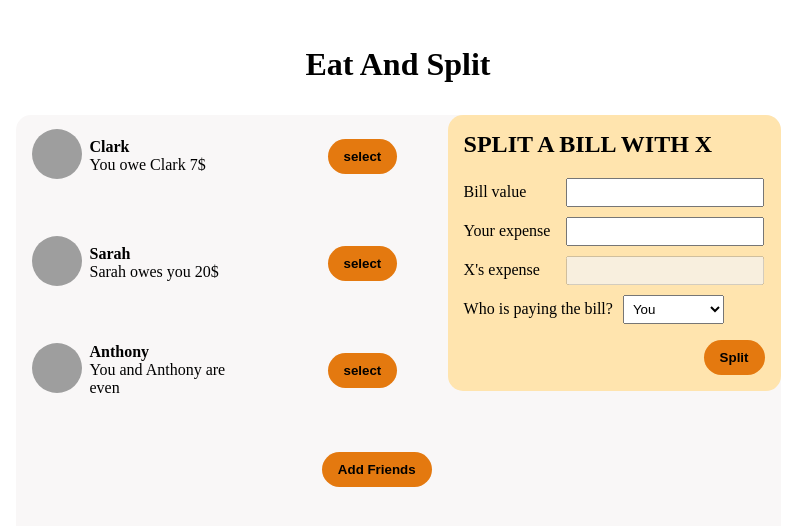
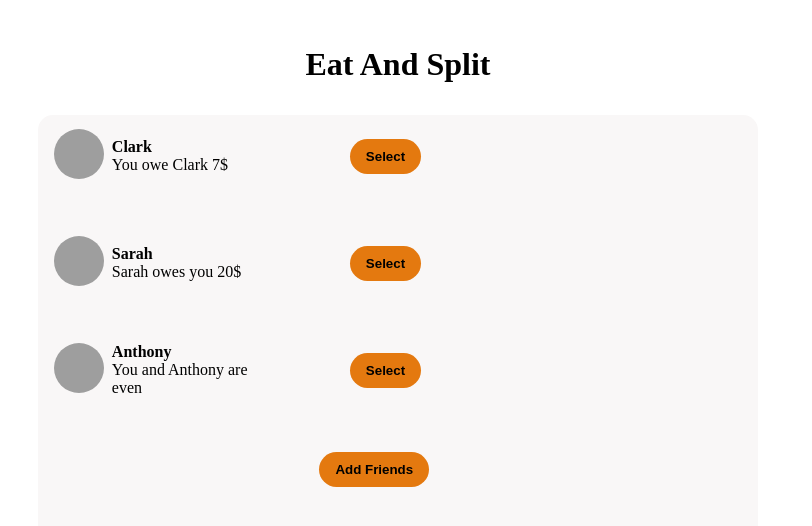
Before and after one commit to Abdi036/Eat_N_Split, a React (Create React App) app: page / in a window 1280 px wide. Shown: the top 526 px of the page, without its empty margins (242-1054 px from the left). Built offline with nearby package versions, Linux system fonts and the light colour scheme; grey boxes are pictures that could not be loaded.

Commit message:
added close and select display functionality

```diff
--- a/src/App.js
+++ b/src/App.js
@@ -23,9 +23,16 @@ const initial = [
 export default function App() {
   const [showaddFriends, setShowaddFriends] = useState(false);
   const [Friend, setFriend] = useState(initial);
+  const [selected, setSelected] = useState(null);
+
+  function handleSelected(friend) {
+    setSelected((cur) => (cur?.id === friend.id ? null : friend));
+    setShowaddFriends(false);
+  }
 
   // to display and hide button
   function handleShowAddFriend() {
+    setSelected(null);
     setShowaddFriends(!showaddFriends);
   }
 
@@ -39,14 +46,21 @@ export default function App() {
       <Header />
       <div className="App">
         <div>
-          <Friends Friend={Friend} showaddFriends={showaddFriends} />
+          <Friends
+            Friend={Friend}
+            showaddFriends={showaddFriends}
+            Onselected={handleSelected}
+            selected={selected}
+          />
+
           {showaddFriends && <AddFriends OnhandleAddFriend={handleAddFriend} />}
+
           <Button onClick={handleShowAddFriend}>
             {showaddFriends ? "Close" : "Add Friends"}
           </Button>
         </div>
 
-        <Split />
+        {selected && <Split selected={selected} />}
       </div>
     </div>
   );
@@ -59,13 +73,22 @@ function Header() {
   );
 }
 
-function Friends({ Friend }) {
+function Friends({ Friend, Onselected, selected }) {
   return (
     <div>
-      {Friend.map((friend, index) => (
-        <div key={index} className="Friends_container">
+      {Friend.map((friend) => {
+        const isSelected = friend.id === selected?.id;
+        return (
+          <div
+            key={friend.id}
+            className={`Friends_container ${isSelected ? "selected" : ""}`}
+          >
             <div className="profile_pic_container">
-            <img className="profile_pic" src={friend.image} alt={friend.name} />
+              <img
+                className="profile_pic"
+                src={friend.image}
+                alt={friend.name}
+              />
             </div>
             <div style={{ width: "150px" }}>
               <h4>{friend.name}</h4>
@@ -81,9 +104,12 @@ function Friends({ Friend }) {
               )}
               {friend.balance === 0 && <p>You and {friend.name} are even</p>}
             </div>
-          <Button>select</Button>
+            <Button onClick={() => Onselected(friend)}>
+              {isSelected ? "close" : "Select"}
+            </Button>
           </div>
-      ))}
+        );
+      })}
     </div>
   );
 }
@@ -146,11 +172,13 @@ function AddFriends({ OnhandleAddFriend }) {
   );
 }
 
-function Split() {
+function Split({ selected }) {
   return (
     <div className="split_bill_container">
       <div className="Form_wrapper">
-        <h2 style={{ paddingBottom: "20px" }}>SPLIT A BILL WITH X</h2>
+        <h2 style={{ paddingBottom: "20px" }}>
+          SPLIT A BILL WITH {selected.name}
+        </h2>
         <form>
           <div className="input_container">
             <label>Bill value</label>
@@ -161,14 +189,14 @@ function Split() {
             <input type="number" />
           </div>
           <div className="input_container">
-            <label>X's expense</label>
+            <label>{selected.name}'s expense</label>
             <input type="number" disabled />
           </div>
           <div>
             <label>Who is paying the bill?</label>
             <select>
               <option>You</option>
-              <option>Your Friend</option>
+              <option>{selected.name}</option>
             </select>
           </div>
         </form>
--- a/src/index.css
+++ b/src/index.css
@@ -28,7 +28,6 @@ body {
   justify-content: left;
   padding: 0.5rem;
   margin-bottom: 1.5rem;
-  cursor: pointer;
 }
 .profile_pic_container {
   padding: 0 0.5rem;
@@ -139,7 +138,7 @@ select {
 .splitBtn {
   margin: 1rem 0 0 15rem;
 }
-/* conditional classes */
+/* ///////////////////conditional classes////////////////////////// */
 .selected {
   background-color: #f7ecd59f;
   border-radius: 15px;
```
Lines whose indentation alone changed are shown as unchanged.
